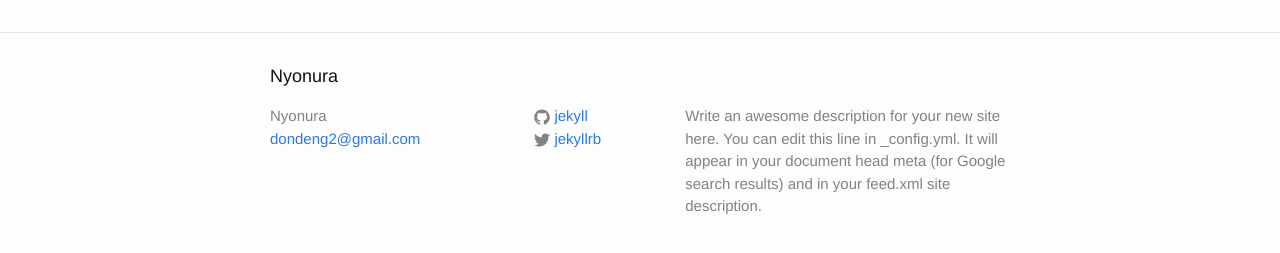
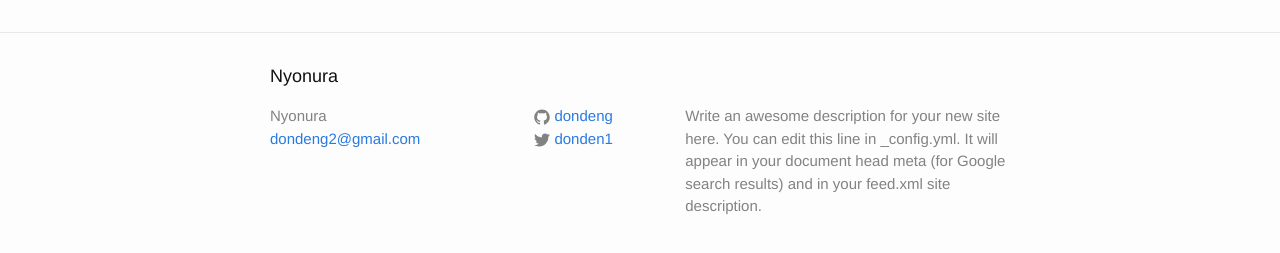
Before and after one commit to dondeng/dondeng.github.io, a Jekyll site: the page built from index.html, in a window 1280 px wide. Shown: the part 264-517 px from the top of the page. Built offline with Jekyll 4.4.1, drawn with Linux system fonts in a browser that asks for light colours.

Commit message:
config changes

```diff
--- a/_config.yml
+++ b/_config.yml
@@ -7,8 +7,8 @@ description: > # this means to ignore newlines until "baseurl:"
   Google search results) and in your feed.xml site description.
 baseurl: "" # the subpath of your site, e.g. /blog/
 url: "http://yourdomain.com" # the base hostname & protocol for your site
-twitter_username: jekyllrb
-github_username:  jekyll
+twitter_username: donden1
+github_username:  dondeng
 
 # Build settings
 markdown: kramdown
```
